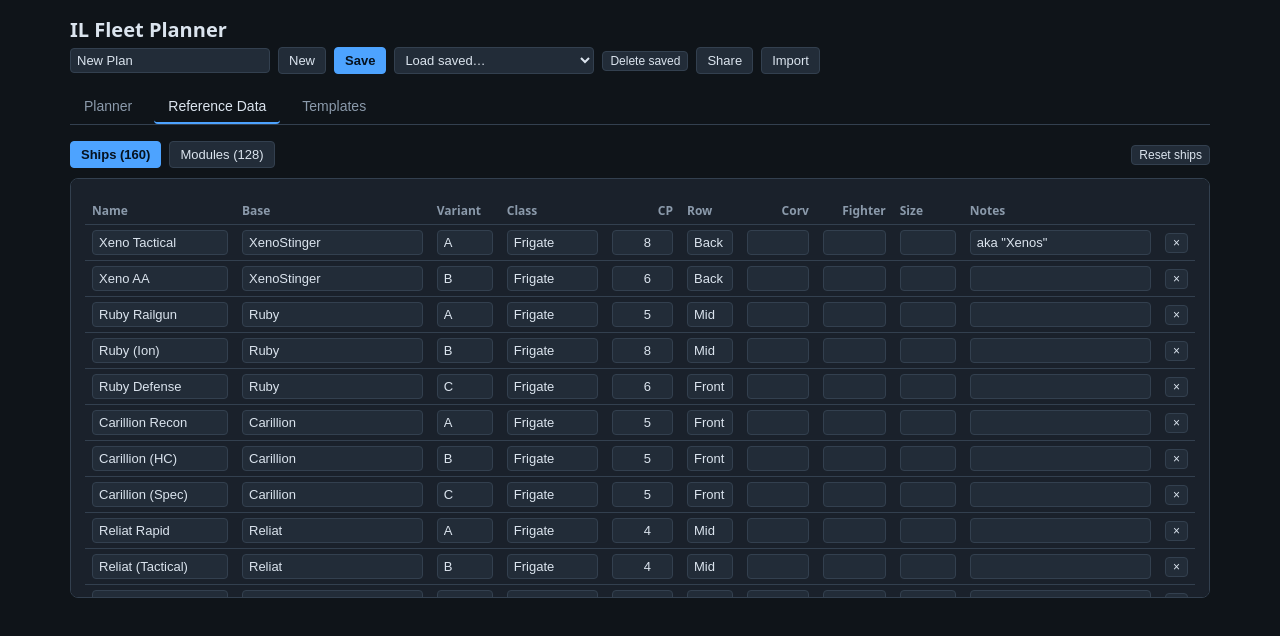
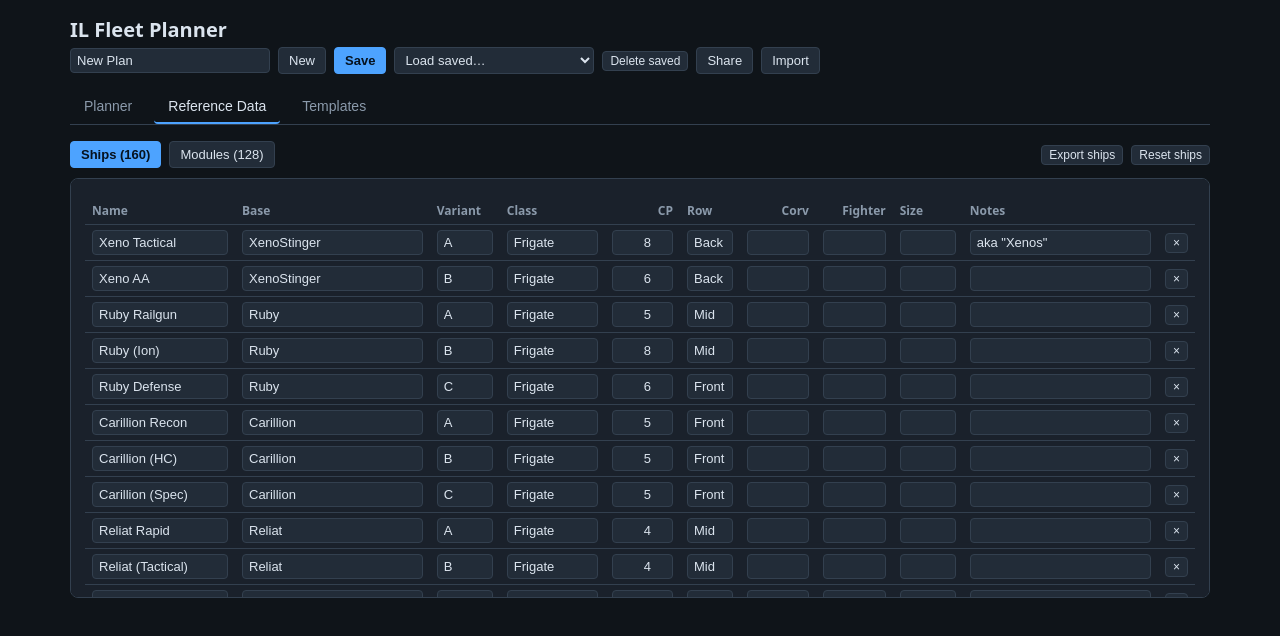
Before and after one commit to hs-ye/IL-fleet-planner, a React (Vite) app: page / in a window 1280 px wide. Both pictures are taken after a click on the button "Reference Data". Shown: the top 636 px of the page. Built offline with nearby package versions, Linux system fonts and the light colour scheme.

Commit message:
Block raw supercaps in planner (templates only) + warn on legacy plans; add ship/module export

```diff
--- a/src/components/DataView.tsx
+++ b/src/components/DataView.tsx
@@ -53,15 +53,35 @@ export default function DataView({ reference, onShipsChange, onModulesChange, on
       { shipKey: '', slot: '', name: '', corvCapacity: 0, fighterCapacity: 0, hangarSize: null, effect: null },
     ])
 
+  const download = (filename: string, data: unknown) => {
+    const blob = new Blob([JSON.stringify(data, null, 2)], { type: 'application/json' })
+    const url = URL.createObjectURL(blob)
+    const a = document.createElement('a')
+    a.href = url
+    a.download = filename
+    document.body.appendChild(a)
+    a.click()
+    document.body.removeChild(a)
+    URL.revokeObjectURL(url)
+  }
+
   return (
     <div>
       <div className="toolbar">
         <button className={which === 'ships' ? 'primary' : ''} onClick={() => setWhich('ships')}>Ships ({reference.ships.length})</button>
         <button className={which === 'modules' ? 'primary' : ''} onClick={() => setWhich('modules')}>Modules ({reference.modules.length})</button>
         <span style={{ flexGrow: 1 }} />
-        {which === 'ships'
-          ? <button className="small" onClick={onResetShips}>Reset ships</button>
-          : <button className="small" onClick={onResetModules}>Reset modules</button>}
+        {which === 'ships' ? (
+          <>
+            <button className="small" onClick={() => download('ships.json', reference.ships)}>Export ships</button>
+            <button className="small" onClick={onResetShips}>Reset ships</button>
+          </>
+        ) : (
+          <>
+            <button className="small" onClick={() => download('modules.json', reference.modules)}>Export modules</button>
+            <button className="small" onClick={onResetModules}>Reset modules</button>
+          </>
+        )}
       </div>
 
       <div className="panel data-table">
--- a/src/reference.ts
+++ b/src/reference.ts
@@ -9,6 +9,8 @@ import type {
   ValidationIssue,
   Size,
 } from './types'
+
+const SUPERCLASS = new Set<string>(['Battlecruiser', 'Carrier', 'Auxiliary', 'Battleship'])
 
 export async function loadReferenceData(): Promise<ReferenceData> {
   const fetchJson = async (name: string): Promise<unknown> => {
@@ -71,7 +73,9 @@ export class Reference {
   unitList(): { key: string; label: string; kind: 'ship' | 'template' }[] {
     const nameCount = new Map<string, number>()
     for (const s of this.ships) nameCount.set(s.name, (nameCount.get(s.name) ?? 0) + 1)
-    const ships = this.ships.map((s) => {
+    const ships = this.ships
+      .filter((s) => !SUPERCLASS.has(s.class))
+      .map((s) => {
         const dup = (nameCount.get(s.name) ?? 0) > 1
         return {
           key: s.key,
@@ -206,6 +210,19 @@ export function validatePlan(ref: Reference, plan: FleetPlan): ValidationIssue[]
   if (rfTypes.size > plan.rfMaxShips)
     issues.push({ level: 'error', message: `RF has ${rfTypes.size} ship types (limit ${plan.rfMaxShips})` })
 
+  // Supercaps must be used via a template, not as a raw ship.
+  for (const u of plan.units) {
+    if (u.unitKind === 'ship') {
+      const cls = ref.unitClass(u.unitKey)
+      if (cls && SUPERCLASS.has(cls)) {
+        issues.push({
+          level: 'warning',
+          message: `Supercap "${ref.shipByKey.get(u.unitKey)?.name ?? u.unitKey}" should be used via a template, not as a raw ship`,
+        })
+      }
+    }
+  }
+
   const fleetCount = (key: string) =>
     plan.units.filter((u) => u.unitKey === key).reduce((a, u) => a + u.count, 0)
 
```
Lines whose indentation alone changed are shown as unchanged.
